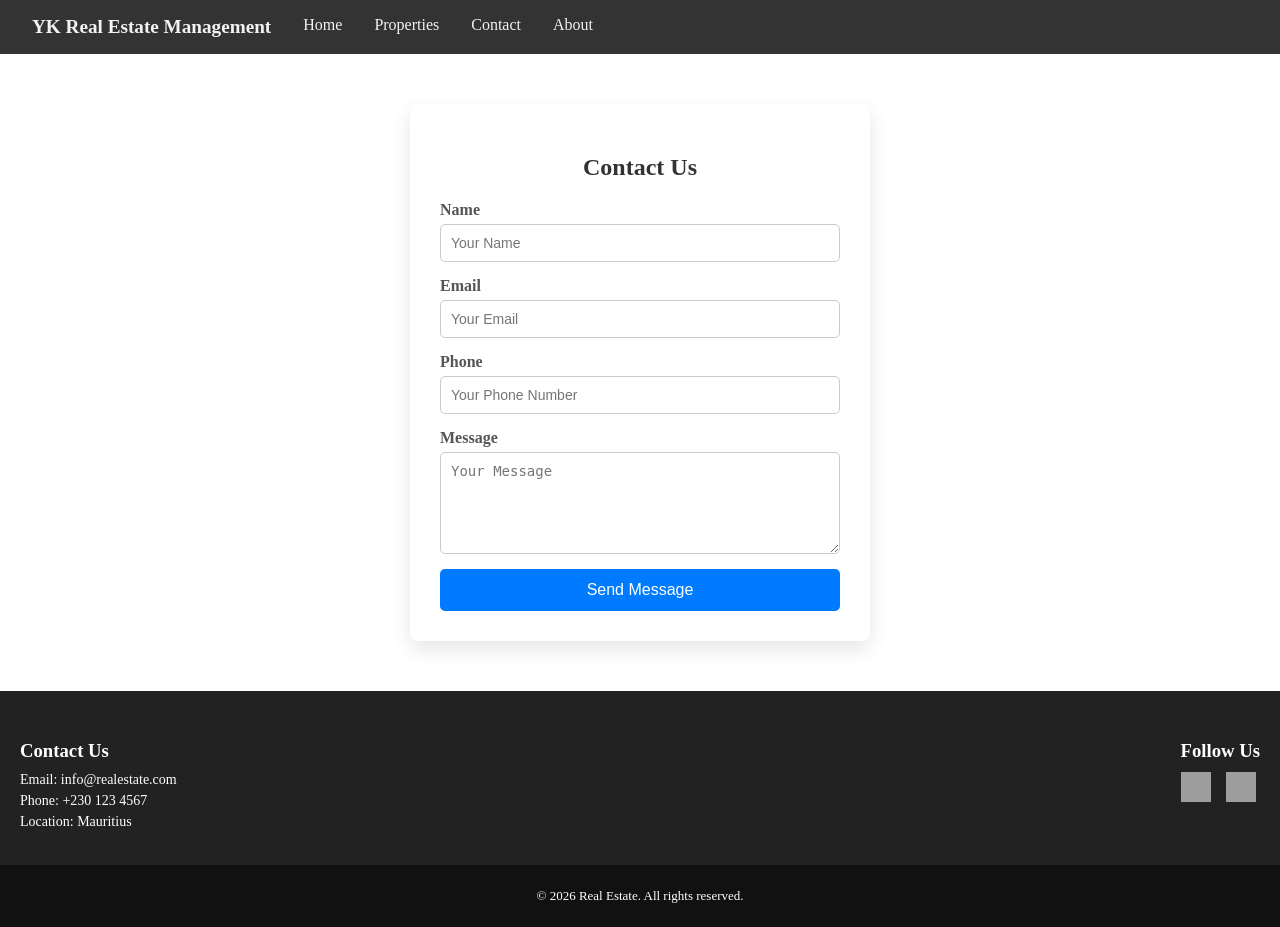
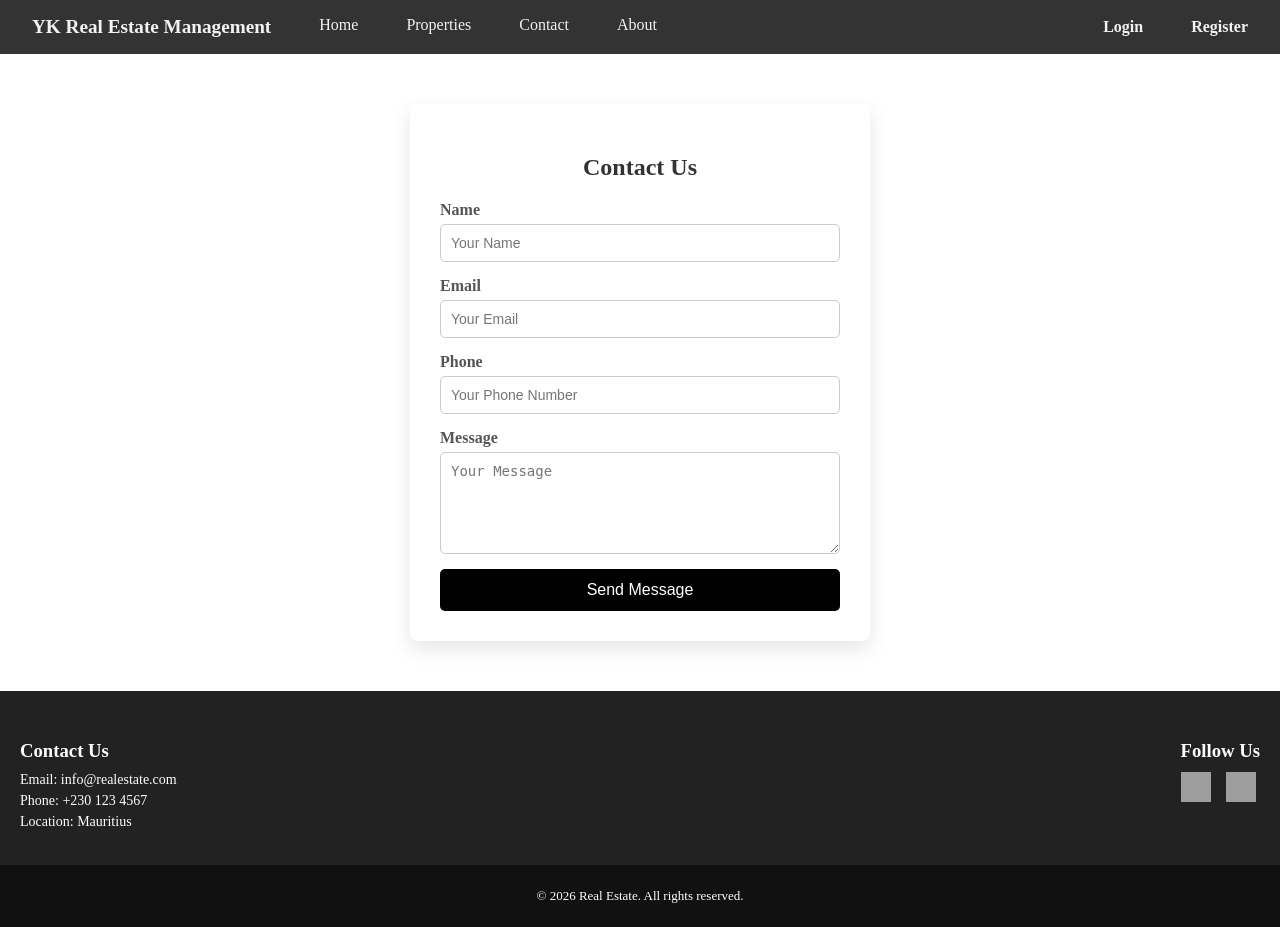
Before and after one commit to Yajneeahotar/DI-Bootcamp-Final-Project, a Django app: page /contact/contact_us/ in a window 1280 px wide. Run offline with Django 5.2, Linux system fonts and the light colour scheme; grey boxes are pictures that could not be loaded.

Commit message:
Real Estate - Login/Register button(Contact Form HTML) v16

```diff
--- a/contact/static/css/contact_us.css
+++ b/contact/static/css/contact_us.css
@@ -1,4 +1,53 @@
- /*Footer*/
+/* Navbar styling */
+.navbar {
+    display: flex;
+    justify-content: space-between;
+    align-items: center;
+    background-color: #333;
+    padding: 0.5rem 1rem;
+    backdrop-filter: blur(8px);
+}
+
+.nav-left a {
+    margin-right: 1rem;
+}
+
+.nav-right a {
+    margin-left: 1rem;
+    padding: 8px 15px;
+    border-radius: 5px;
+    text-decoration: none;
+    /*color: #333;
+    background-color: white; */
+    font-weight: bold;
+    transition: background 0.3s, color 0.3s;
+}
+
+.nav-right a:hover {
+    background-color: #ddd;
+    color: #000;
+}
+
+.navbar a {
+    float: left;
+    color: #f2f2f2;
+    text-align: center;
+    padding: 0.5rem 1rem;
+    text-decoration: none;
+    font-size: 1rem;
+}
+
+.navbar a:hover {
+    background-color: #ddd;
+    color: black;
+}
+
+.navbar .logo {
+    font-weight: bold;
+    font-size: 1.2rem;
+}
+
+/*Footer*/
 .footer {
     background: #222;
     color: #fff;
@@ -128,7 +177,7 @@ body {
     padding: 12px;
     border: none;
     border-radius: 5px;
-    background-color: #007BFF;
+    background-color: #000000;
     color: white;
     font-size: 16px;
     cursor: pointer;
@@ -136,5 +185,5 @@ body {
 }
 
 .contact-form button:hover {
-    background-color: #0056b3;
+    background-color: #c3c7ca;
 }
--- a/contact/templates/contact_us.html
+++ b/contact/templates/contact_us.html
@@ -10,15 +10,24 @@
 <body>
 <!-- Navbar -->
     <div class="navbar">
-        <a href="#" class="logo">YK Real Estate Management</a>
-        <a href="{% url 'homepage' %}">Home</a>
-        <a href="{% url 'properties' %}">Properties</a>
-        <a href="{% url 'contactus' %}">Contact</a>
-        <a href="#">About</a>
+    <!-- Left side  -->
+        <div class="nav-left">
+            <a href="#" class="logo">YK Real Estate Management</a>
+            <a href="{% url 'homepage' %}">Home</a>
+            <a href="{% url 'properties' %}">Properties</a>
+            <a href="{% url 'contactus' %}">Contact</a>
+            <a href="#">About</a>
+        </div>
+    <!-- Right side -->
+        <div class="nav-right">
+            <a href="#"class="btn-login">Login</a>
+            <a href="#"class="btn-register">Register</a>
+        </div>
     </div>
     <div class="contact-container">
         <h2>Contact Us</h2>
         <form class="contact-form" action="#" method="post">
+            {% csrf_token %}
             <div class="form-group">
                 <label for="name">Name</label>
                 <input type="text" id="name" name="name" placeholder="Your Name" required>
--- a/home/templates/home/home.html
+++ b/home/templates/home/home.html
@@ -38,6 +38,7 @@
 <!-- Filter Section -->
     <div class="filter-section">
         <form method="GET" action="{% url 'filter' %}">
+            {% csrf_token %}
             <input type="text" name="location" placeholder="Location">
             <input type="number" name="min_price" placeholder="Min Price">
             <input type="number" name="max_price" placeholder="Max Price">
```
